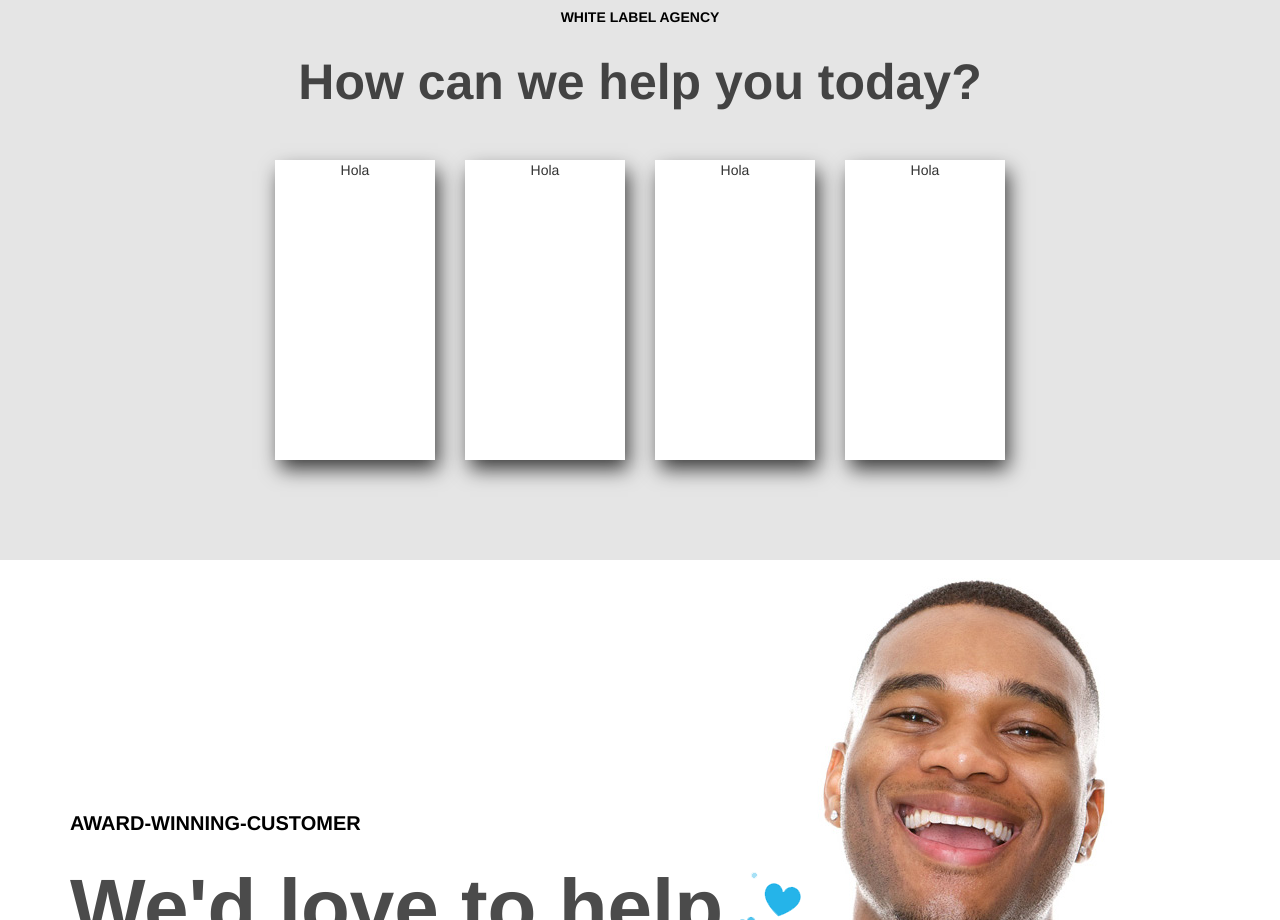
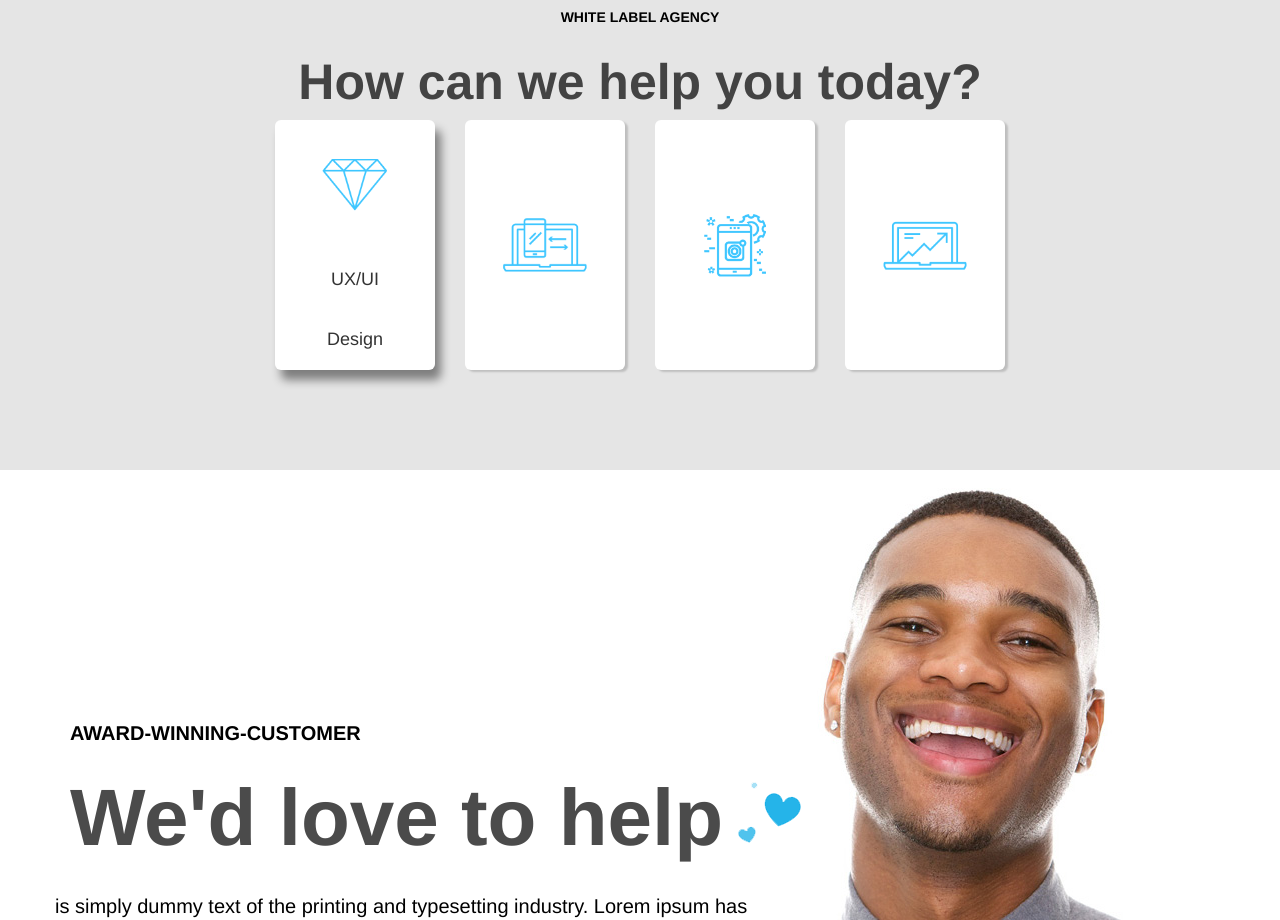
Before and after one commit to rolandocruzv/wework, a plain HTML site: page index.htm in a window 1280 px wide. Shown: the part 900-1820 px from the top of the page. Drawn offline with Linux system fonts and the light colour scheme.

Commit message:
Version 0.2

```diff
--- a/css/main.sass
+++ b/css/main.sass
@@ -3,7 +3,6 @@
 
 html, body
 	height: 100%
-
 
 
 
@@ -119,6 +118,26 @@ table, th, td
 	text-align: center
 	margin: auto
 
+
+.box
+	width: 160px
+	background: rgba(255,255,255,255)
+	height: 250px
+	border-radius: 6px
+
+	display: flex
+	flex-direction: row
+	flex-wrap: wrap
+	justify-content: center !important
+	align-items: center
+	text-align: center
+
+	img
+		width: 100px
+	h4
+		float: left
+
+
 .section-services
 	.container
 		.row
@@ -129,17 +148,21 @@ table, th, td
 			align-items: center
 			text-align: center
 
-			.box
-				width: 160px
-				background: rgba(255,255,255,255)
-				height: 300px
 
-				margin-top: 40px
 
-				-webkit-box-shadow: 4px 10px 19px -1px rgba(0,0,0,0.75)
-				-moz-box-shadow: 4px 10px 19px -1px rgba(0,0,0,0.75)
-				box-shadow: 4px 10px 19px -1px rgba(0,0,0,0.75)
 
+
+
+
+.shadows-active
+	-webkit-box-shadow: 6px 10px 10px 0px rgba(0,0,0,0.45)
+	-moz-box-shadow: 6px 10px 10px 0px rgba(0,0,0,0.45)
+	box-shadow: 6px 10px 10px 0px rgba(0,0,0,0.45)
+
+.shadows
+	-webkit-box-shadow: 3px 2px 2px 0px rgba(0,0,0,0.17)
+	-moz-box-shadow: 3px 2px 2px 0px rgba(0,0,0,0.17)
+	box-shadow: 3px 2px 2px 0px rgba(0,0,0,0.17)
 
 
 section .container .row
--- a/css/responsive.sass
+++ b/css/responsive.sass
@@ -43,7 +43,8 @@
 					margin-top: 20px
 					margin-left: 20px
 					font-size: 20px
-					display: flex
+					text-align: justify
+					margin-right: 20px
 
 				display: flex
 				flex-direction: row
@@ -59,3 +60,14 @@
 					justify-content: center
 					align-items: center
 					text-align: center
+
+
+@media screen and (max-width: 610px)
+	.section-love-help
+		.container
+			.row
+
+				h2
+					font-size: 40px
+				h5
+					font-size: 15px
--- a/index.htm
+++ b/index.htm
@@ -69,16 +69,27 @@
 
 				<div class="contenedor">
 					<div class="col-xs-6 col-sm-6 col-md-3 col-lg-3">
-						<div class="box">Hola</div>
+						<div class="box shadows-active">
+							<img src="img/ICON-UXUI.png">
+							<h4 class="col-xs-12 go-bottom">UX/UI</h4>
+							<h4 class="col-xs-12 go-bottom">Design</h4>
+
+						</div>
 					</div>
 					<div class="col-xs-6 col-sm-6 col-md-3 col-lg-3">
-						<div class="box">Hola</div>
+						<div class="box shadows">
+							<img src="img/ICON_WEBDEVELOPMENT.png">
+						</div>
 					</div>
 					<div class="col-xs-6 col-sm-6 col-md-3 col-lg-3">
-						<div class="box">Hola</div>
+						<div class="box shadows">
+							<img src="img/ICON_MOBILEAPPLICATIONS.png">
+						</div>
 					</div>
 					<div class="col-xs-6 col-sm-6 col-md-3 col-lg-3">
-						<div class="box">Hola</div>
+						<div class="box shadows">
+							<img src="img/ICON-PPC.png">
+						</div>
 					</div>
 				</div>
 
@@ -89,6 +100,7 @@
 	<section class="section-love-help" id="love-help">
 		<div class="container">
 			<div class="row ">
+
 
 					<h5 class="col-xs-12"><strong>AWARD-WINNING-CUSTOMER</strong></h5>
 					<table>
```
Also changed, not shown: css/main.css, css/responsive.css, img/ICON-PPC.png (added), img/ICON-UXUI.png (added), img/ICON_MOBILEAPPLICATIONS.png (added), img/ICON_WEBDEVELOPMENT.png (added), 4 other files.
